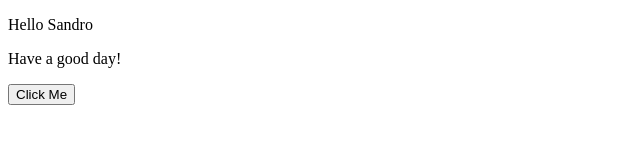
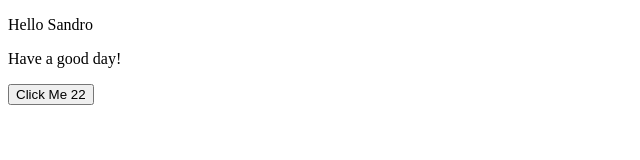
Before and after one commit to LeksoG/Music-webpage, a plain HTML site: page index.html in a window 1280 px wide. Shown: the full height of the page, 0-640 px from the left. Drawn offline with Linux system fonts and the light colour scheme.

Commit message:
Update index.html

```diff
--- a/index.html
+++ b/index.html
@@ -6,6 +6,6 @@
   <body>
     <p>Hello Sandro</p>
     <p>Have a good day!</p>
-    <button>Click Me</button>
+    <button>Click Me 22</button>
   </body>
 </html>
```
